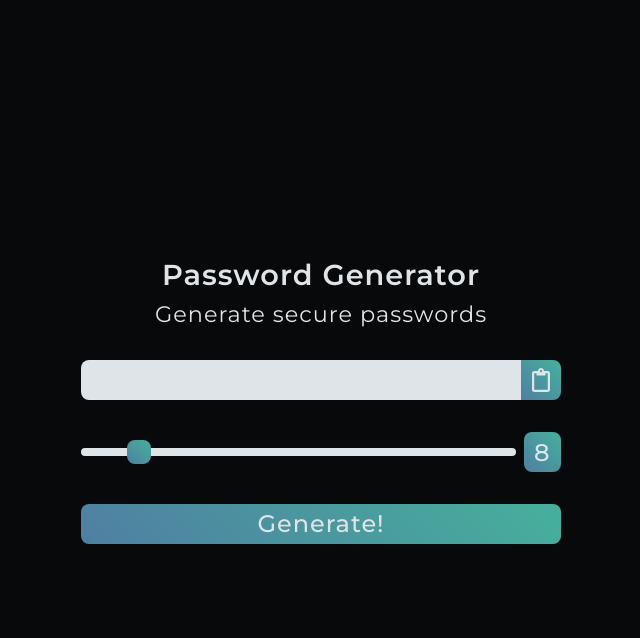
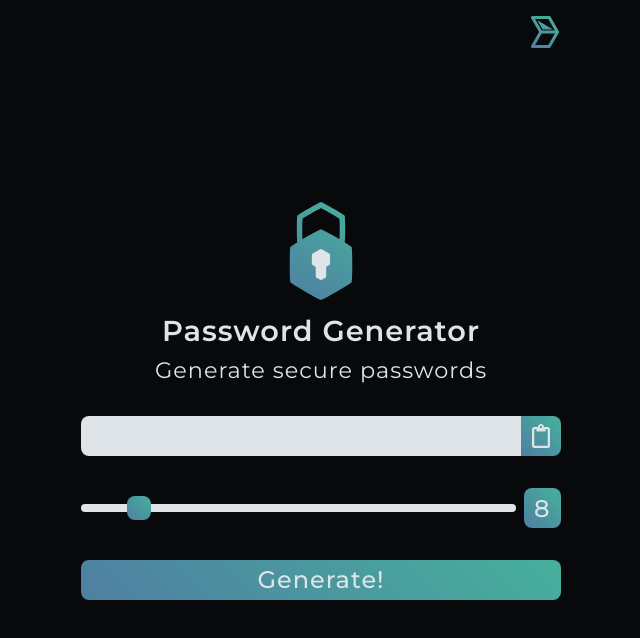
Before and after one commit to luisclicio/passwordgenerator, a plain HTML site: page index.html in a window 1280 px wide. Shown: the whole page, without its empty margins (319-959 px from the left). Drawn offline with Linux system fonts and the light colour scheme.

Commit message:
Add infos

```diff
--- a/css/main.css
+++ b/css/main.css
@@ -47,6 +47,7 @@ html {
 
 body {
   background: var(--color-two);
+  color: var(--color-one);
 }
 
 body > * {
@@ -63,13 +64,28 @@ button {
 
 header {
   align-items: center;
-  color: var(--color-one);
   display: flex;
   flex-direction: column;
   height: 100vh;
   justify-content: center;
   margin: 0 auto;
   max-width: 512px;
+  min-height: 580px;
+  position: relative;
+}
+
+header .logo-dt {
+  position: absolute;
+  right: 16px;
+  top: 16px;
+}
+
+header .logo-dt img {
+  height: 32px;
+}
+
+header .logo {
+  margin-bottom: 8px;
 }
 
 header h1 {
--- a/index.html
+++ b/index.html
@@ -3,19 +3,30 @@
   <head>
     <meta charset="UTF-8" />
     <meta name="viewport" content="width=device-width, initial-scale=1.0" />
-    <title>Password Generator</title>
+    <title>Password Generator | Generate secure passwords</title>
     <meta name="author" content="Luís Clício" />
-    <meta name="description" content="A random password generator" />
+    <meta
+      name="description"
+      content="A random password generator, generate secure passwords."
+    />
     <meta name="keywords" content="random, password, generator, secure" />
     <meta name="theme-color" content="#08090a" />
     <meta name="msapplication-navbutton-color" content="#08090a" />
     <meta name="apple-mobile-web-app-status-bar-style" content="#08090a" />
+    <link rel="canonical" href="https://darktechlc.github.io" />
     <link rel="stylesheet" href="css/main.css" />
     <script defer src="js/index.js"></script>
   </head>
   <body>
-    <nav></nav>
     <header>
+      <a href="https://darktechlc.github.io" class="logo-dt">
+        <img src="assets/logo.svg" alt="Logotipo Password Generator" />
+      </a>
+
+      <a href="https://darktechlc.github.io/passwordgenerator" class="logo">
+        <img src="assets/logo-pswg.svg" alt="Logotipo Password Generator" />
+      </a>
+
       <h1>Password Generator</h1>
       <h2>Generate secure passwords</h2>
 
@@ -36,7 +47,7 @@
               class="svg-inline--fa fa-clipboard fa-w-12"
               role="img"
               xmlns="http://www.w3.org/2000/svg"
-              viewBox="0 0 384 512"
+              viewbox="0 0 384 512"
             >
               <path
                 fill="currentColor"
```
Also changed, not shown: assets/logo-pswg.svg (added), assets/logo.svg (added), favicon.ico (added), preview.gif (added), 1 other file.
